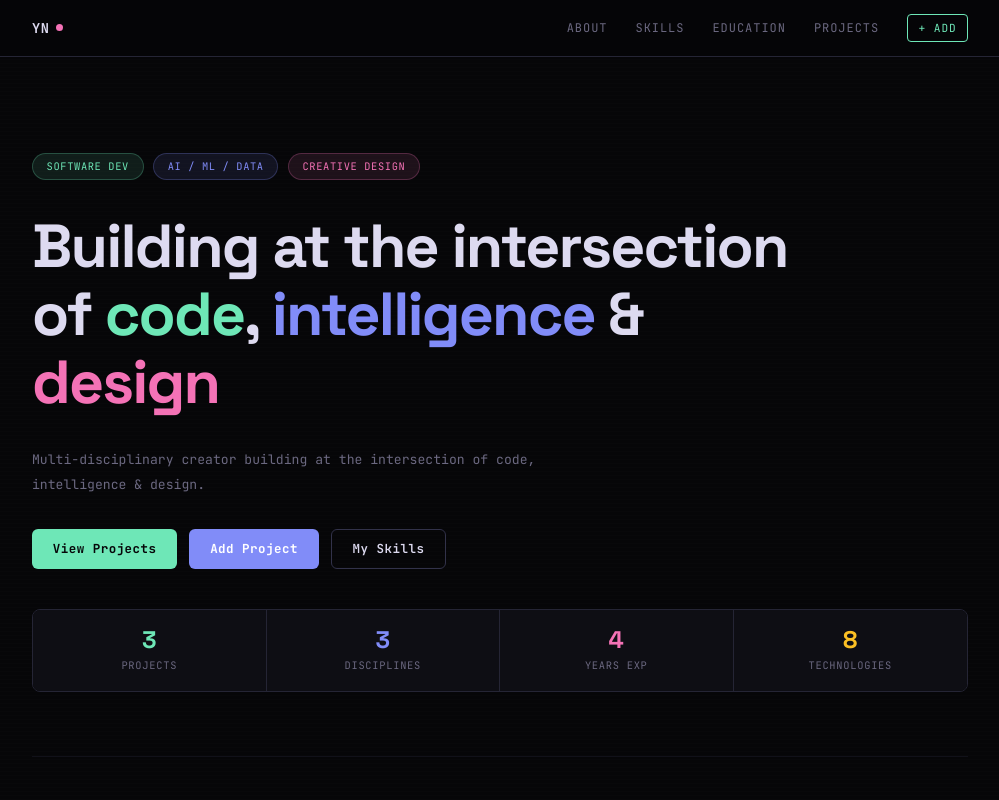
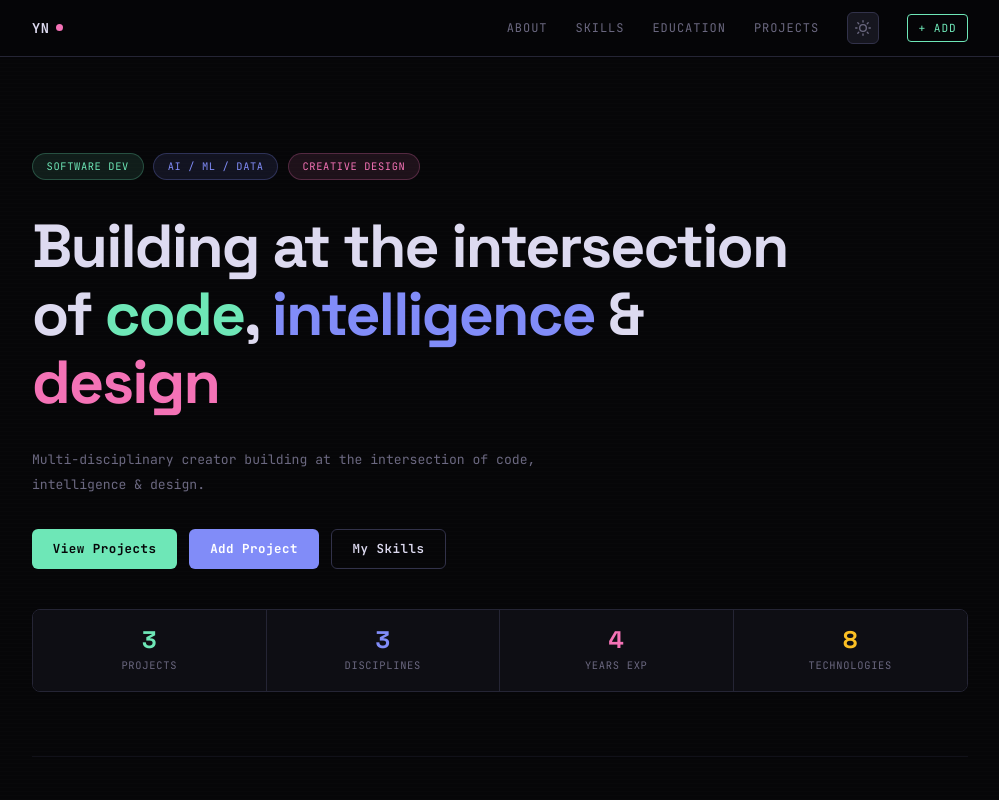
Before and after one commit to mainuddinMains/devfolio, a Next.js app: page / in a window 1280 px wide. Shown: the top 800 px of the page, without its empty margins (140-1139 px from the left). Built offline with nearby package versions, Linux system fonts and the light colour scheme.

Commit message:
test commit

```diff
--- a/app/globals.css
+++ b/app/globals.css
@@ -2,7 +2,7 @@
 @tailwind components;
 @tailwind utilities;
 
-/* ─── Design tokens ─────────────────────────────────────────────── */
+/* ─── Design tokens — Dark mode (default) ───────────────────────── */
 :root {
   --bg:      #060608;
   --s1:      #0e0e14;
@@ -10,13 +10,37 @@
   --s3:      #1e1e2a;
   --border:  #252535;
   --border2: #32324a;
+
   --a1: #6ee7b7;
   --a2: #818cf8;
   --a3: #f472b6;
   --a4: #fbbf24;
+
   --text:  #dddaf0;
   --muted: #6b6880;
   --faint: #3a3850;
+
+  --nav-bg:       rgba(6,6,8,0.95);
+  --nav-bg-solid: rgba(6,6,8,0.99);
+}
+
+/* ─── Light mode overrides ───────────────────────────────────────── */
+html.light {
+  --bg:      #f2f2fa;
+  --s1:      #ffffff;
+  --s2:      #eaeaf5;
+  --s3:      #dddaf0;
+  --border:  #ccc9e8;
+  --border2: #b4b0d4;
+
+  /* accents unchanged — they pop on both backgrounds */
+
+  --text:  #1c1a2e;
+  --muted: #7a7890;
+  --faint: #a8a5be;
+
+  --nav-bg:       rgba(242,242,250,0.95);
+  --nav-bg-solid: rgba(242,242,250,0.99);
 }
 
 /* ─── Base ───────────────────────────────────────────────────────── */
@@ -30,6 +54,7 @@
   font-family: var(--font-space-grotesk), system-ui, sans-serif;
   position: relative;
   overflow-x: hidden;
+  transition: background 0.3s ease, color 0.3s ease;
 }
 
 body::before {
@@ -45,6 +70,11 @@
     rgba(255, 255, 255, 0.012) 3px,
     rgba(255, 255, 255, 0.012) 4px
   );
+  transition: opacity 0.3s ease;
+}
+
+html.light body::before {
+  opacity: 0;
 }
 
 /* ─── Section layout ─────────────────────────────────────────────── */
--- a/app/layout.tsx
+++ b/app/layout.tsx
@@ -31,6 +31,14 @@
       lang="en"
       className={`${spaceGrotesk.variable} ${jetbrainsMono.variable}`}
     >
+      <head>
+        {/* Apply saved theme before first paint to prevent flash */}
+        <script
+          dangerouslySetInnerHTML={{
+            __html: `(function(){try{var t=localStorage.getItem('devfolio_theme');if(t==='light')document.documentElement.classList.add('light');}catch(e){}})();`,
+          }}
+        />
+      </head>
       <body>
         <Navbar />
         <main>{children}</main>
--- a/components/Navbar.tsx
+++ b/components/Navbar.tsx
@@ -2,6 +2,7 @@
 
 import { useState, useEffect } from "react"
 import { personalInfo } from "@/data/personal"
+import ThemeToggle from "@/components/ThemeToggle"
 
 const NAV_LINKS = [
   { label: "About",     href: "#about"     },
@@ -43,7 +44,7 @@
         zIndex: 200,
         backdropFilter: "blur(12px)",
         WebkitBackdropFilter: "blur(12px)",
-        background: "rgba(6,6,8,0.95)",
+        background: "var(--nav-bg)",
         borderBottom: "1px solid var(--border)",
         boxShadow: scrolled
           ? "0 4px 24px rgba(0,0,0,0.45)"
@@ -137,6 +138,9 @@
             </button>
           ))}
 
+          {/* Theme toggle */}
+          <ThemeToggle />
+
           {/* + Add button */}
           <button
             onClick={() => scrollTo("#add-project")}
@@ -166,6 +170,11 @@
           >
             + Add
           </button>
+        </div>
+
+        {/* ── Theme toggle (always visible on mobile, hidden on desktop where it's in nav-links) ── */}
+        <div className="nav-theme-mobile">
+          <ThemeToggle />
         </div>
 
         {/* ── Hamburger (mobile) ── */}
@@ -206,7 +215,7 @@
           className="nav-mobile-menu"
           style={{
             borderTop: "1px solid var(--border)",
-            background: "rgba(6,6,8,0.98)",
+            background: "var(--nav-bg-solid)",
             padding: "1rem 2rem",
             display: "flex",
             flexDirection: "column",
@@ -262,9 +271,13 @@
 
       {/* ── Responsive rules injected as a style tag ── */}
       <style>{`
+        /* Desktop: hide the standalone mobile toggle (it's inside nav-links-desktop) */
+        .nav-theme-mobile { display: none; }
+
         @media (max-width: 640px) {
           .nav-links-desktop { display: none !important; }
           .nav-hamburger     { display: flex !important; }
+          .nav-theme-mobile  { display: flex; }
         }
       `}</style>
     </header>
--- /dev/null
+++ b/components/ThemeToggle.tsx
@@ -0,0 +1,92 @@
+"use client"
+
+import { useState, useEffect } from "react"
+
+const LS_KEY = "devfolio_theme"
+
+function SunIcon() {
+  return (
+    <svg width="16" height="16" viewBox="0 0 24 24" fill="none" stroke="currentColor" strokeWidth="2" strokeLinecap="round" strokeLinejoin="round" aria-hidden="true">
+      <circle cx="12" cy="12" r="5" />
+      <line x1="12" y1="1"  x2="12" y2="3"  />
+      <line x1="12" y1="21" x2="12" y2="23" />
+      <line x1="4.22" y1="4.22"  x2="5.64" y2="5.64"  />
+      <line x1="18.36" y1="18.36" x2="19.78" y2="19.78" />
+      <line x1="1"  y1="12" x2="3"  y2="12" />
+      <line x1="21" y1="12" x2="23" y2="12" />
+      <line x1="4.22" y1="19.78" x2="5.64" y2="18.36" />
+      <line x1="18.36" y1="5.64" x2="19.78" y2="4.22" />
+    </svg>
+  )
+}
+
+function MoonIcon() {
+  return (
+    <svg width="15" height="15" viewBox="0 0 24 24" fill="none" stroke="currentColor" strokeWidth="2" strokeLinecap="round" strokeLinejoin="round" aria-hidden="true">
+      <path d="M21 12.79A9 9 0 1 1 11.21 3 7 7 0 0 0 21 12.79z" />
+    </svg>
+  )
+}
+
+export default function ThemeToggle() {
+  // Start as dark (matches default CSS); will be corrected on mount
+  const [isDark, setIsDark] = useState(true)
+  const [mounted, setMounted] = useState(false)
+
+  useEffect(() => {
+    const isLight = document.documentElement.classList.contains("light")
+    setIsDark(!isLight)
+    setMounted(true)
+  }, [])
+
+  function toggle() {
+    const html = document.documentElement
+    if (isDark) {
+      html.classList.add("light")
+      localStorage.setItem(LS_KEY, "light")
+    } else {
+      html.classList.remove("light")
+      localStorage.setItem(LS_KEY, "dark")
+    }
+    setIsDark((v) => !v)
+  }
+
+  // Render a placeholder with same dimensions while unmounted to avoid layout shift
+  if (!mounted) {
+    return <div style={{ width: 32, height: 32 }} />
+  }
+
+  return (
+    <button
+      onClick={toggle}
+      aria-label={isDark ? "Switch to light mode" : "Switch to dark mode"}
+      title={isDark ? "Light mode" : "Dark mode"}
+      style={{
+        display: "flex",
+        alignItems: "center",
+        justifyContent: "center",
+        width: 32,
+        height: 32,
+        borderRadius: 6,
+        border: "1px solid var(--border2)",
+        background: "var(--s2)",
+        color: "var(--muted)",
+        cursor: "pointer",
+        flexShrink: 0,
+        transition: "border-color 0.2s ease, color 0.2s ease, background 0.2s ease",
+      }}
+      onMouseEnter={(e) => {
+        const el = e.currentTarget as HTMLButtonElement
+        el.style.borderColor = isDark ? "var(--a4)" : "var(--a2)"
+        el.style.color       = isDark ? "var(--a4)" : "var(--a2)"
+      }}
+      onMouseLeave={(e) => {
+        const el = e.currentTarget as HTMLButtonElement
+        el.style.borderColor = "var(--border2)"
+        el.style.color       = "var(--muted)"
+      }}
+    >
+      {isDark ? <SunIcon /> : <MoonIcon />}
+    </button>
+  )
+}
```
